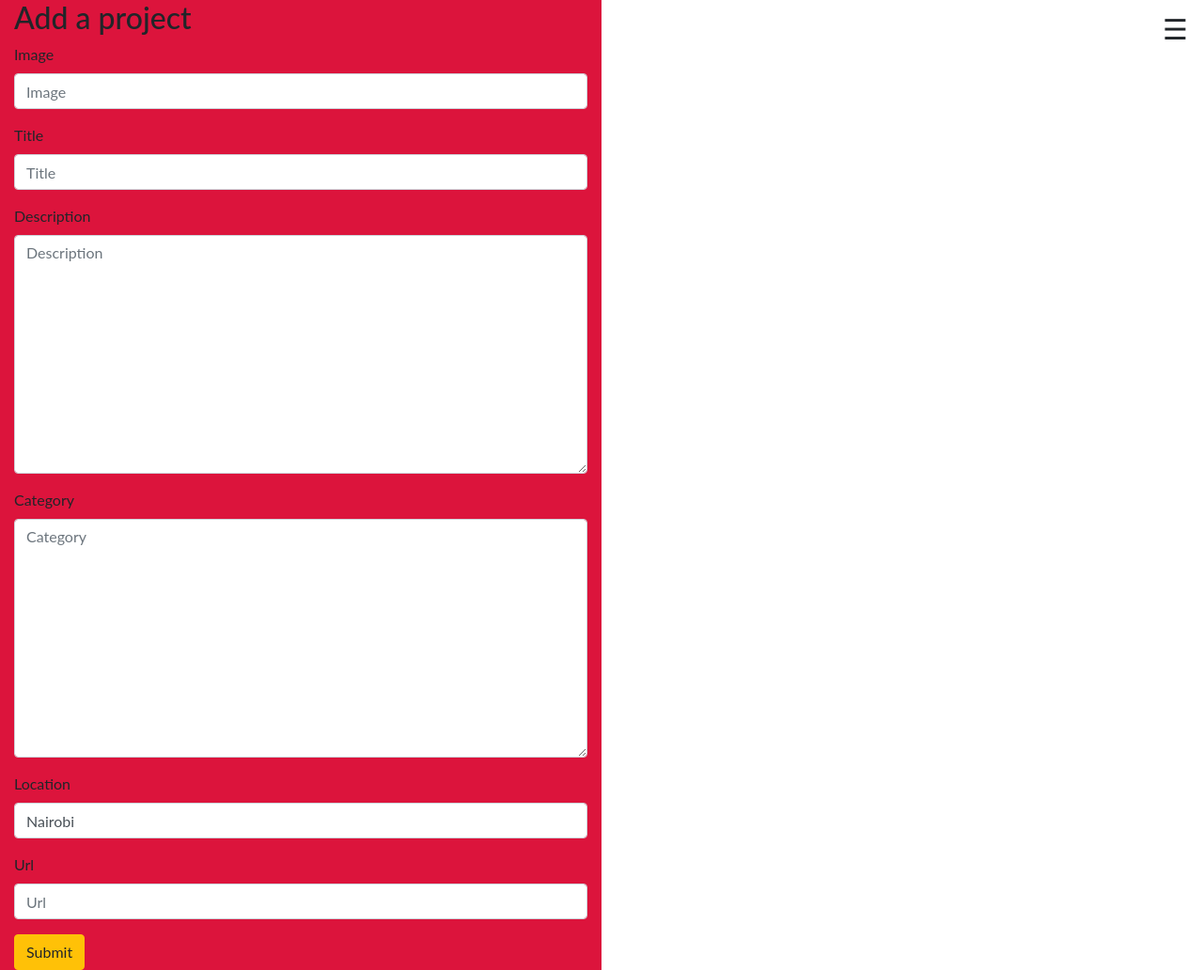
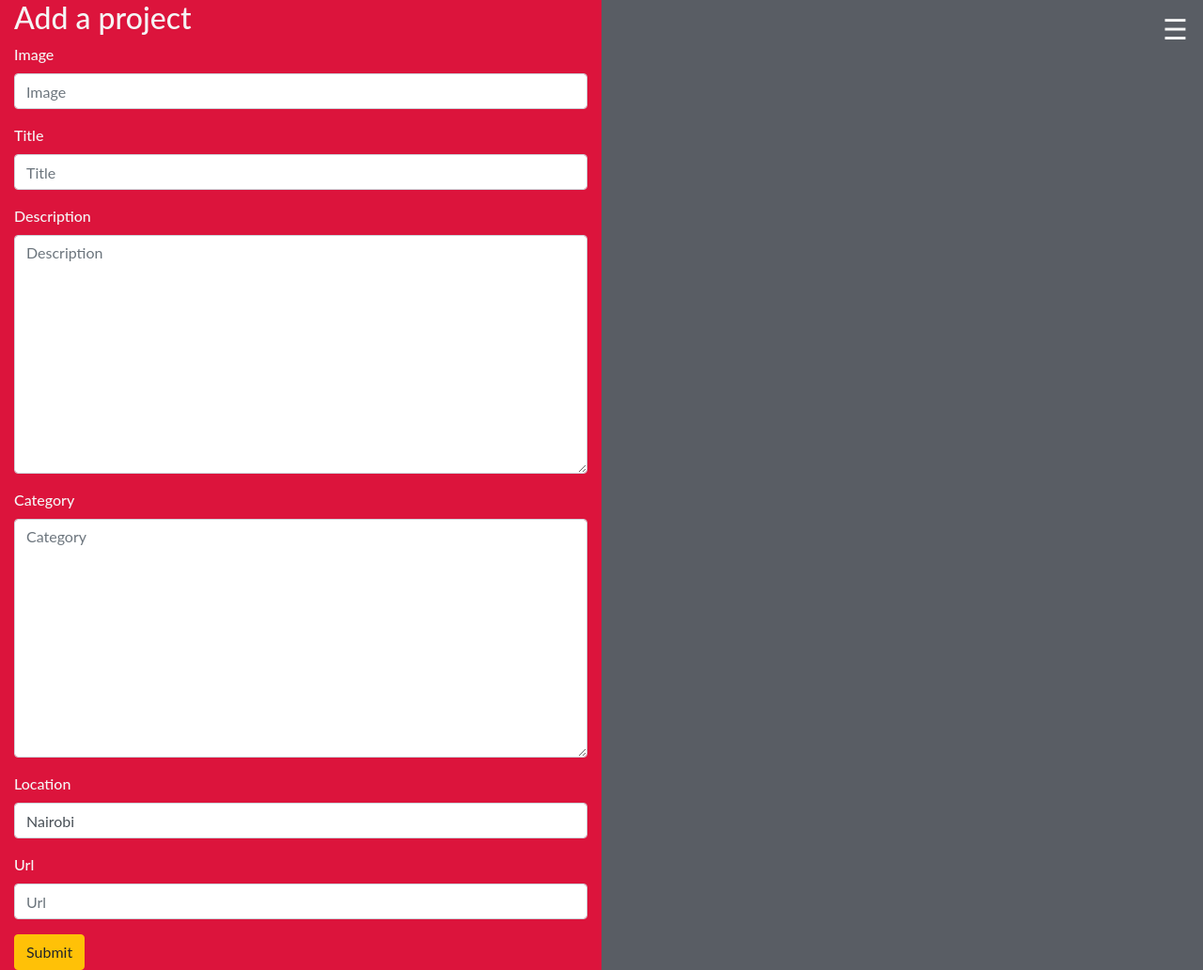
Before and after one commit to ezekielkibiego/Awwwards, a Django app: page /project/project/ in a window 1280 px wide. Shown: the whole page at 94% size. Run offline with Django 3.2, Linux system fonts and the light colour scheme; the visitor is signed in with stand-in values (Sample User, id 1); some libraries are stand-ins or nearby versions; some web fonts are replaced.

Commit message:
modify pro.html

```diff
--- a/awwwardsapp/templates/pro.html
+++ b/awwwardsapp/templates/pro.html
@@ -1,6 +1,14 @@
 {% extends "base.html" %}
 {% load bootstrap4 %}
 {% block content %}
+<style>
+    body{
+        font-family: 'Lato', global_font_string;
+    font-weight: 500;
+    background-color: #595d64;
+    color: whitesmoke;
+    }
+</style>
 <div class="col-md-6" style="background-color: crimson;">
     <div id="regis">
         <div class="form-data">
```
